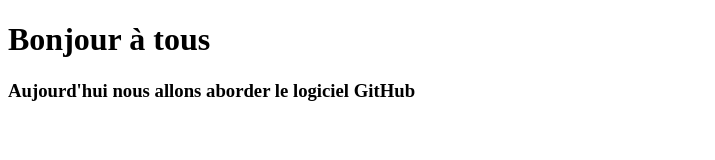
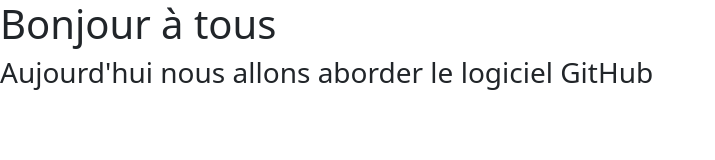
Before and after one commit to Estia-1a/Github-Concepts-g9-glamn, a plain HTML site: page index.html in a window 1280 px wide. Shown: the whole page, without its empty margins (0-715 px from the left). Drawn offline with nearby package versions, Linux system fonts and the light colour scheme.

Commit message:
ajout bootstrap

```diff
--- a/index.html
+++ b/index.html
@@ -1,5 +1,17 @@
 <!DOCTYPE html>
 <html lang="en">
+<meta name="viewport" content="width=device-width, initial-scale=1">
+<meta charset="utf-8" />
+<link rel="stylesheet" href="https://cdnjs.cloudflare.com/ajax/libs/font-awesome/4.7.0/css/font-awesome.min.css">
+
+<title>GitHub</title>
+<!-- Bootstrap CSS -->
+<link href="https://cdn.jsdelivr.net/npm/bootstrap@5.1.3/dist/css/bootstrap.min.css" rel="stylesheet"
+  integrity="sha384-1BmE4kWBq78iYhFldvKuhfTAU6auU8tT94WrHftjDbrCEXSU1oBoqyl2QvZ6jIW3" crossorigin="anonymous">
+<!-- Style CSS-->
+<link href="" rel="stylesheet" type="text/css" />
+
+
 <head>
     <meta charset="UTF-8">
     <meta http-equiv="X-UA-Compatible" content="IE=edge">
```
